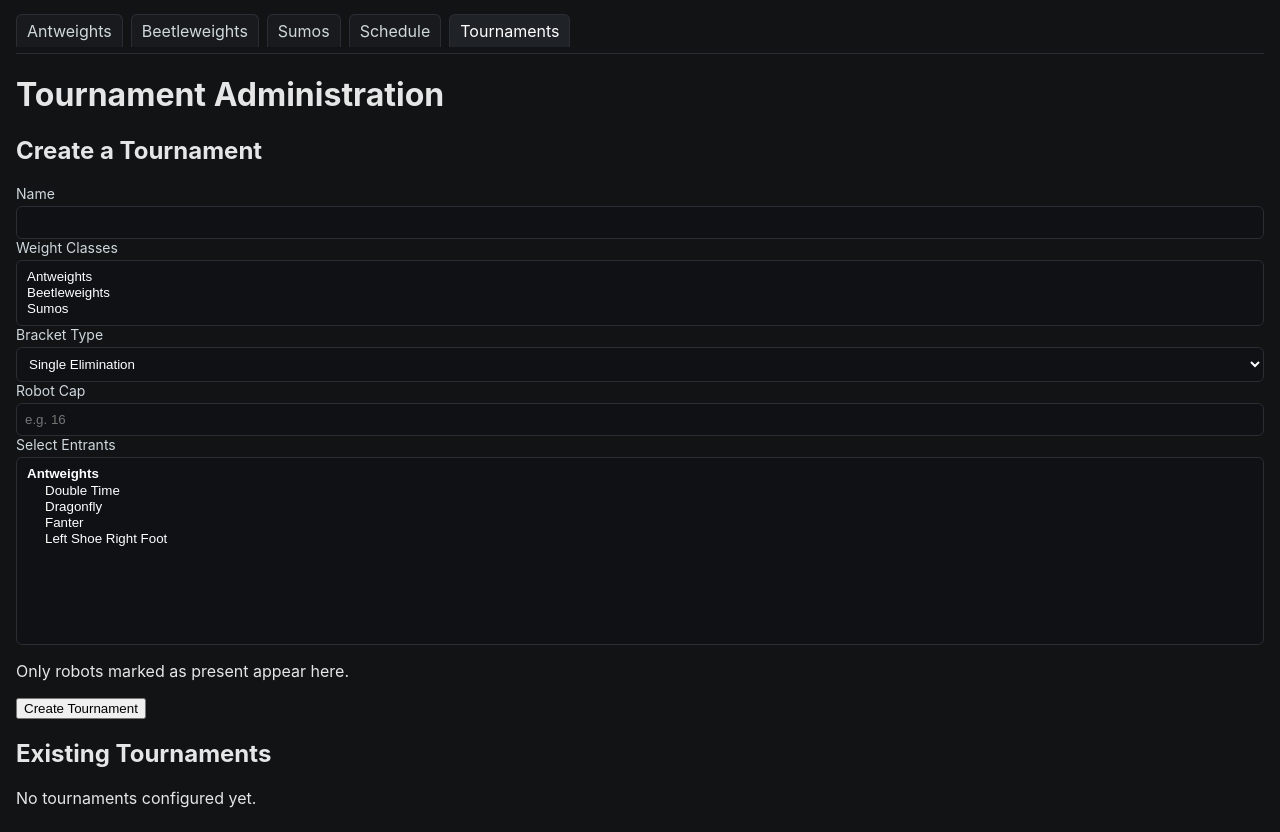
After one commit to grathwrang/BBRLDB, a Flask app: page /tournaments/admin in a window 1280 px wide. The commit adds this page. Run offline with Flask 3, Linux system fonts and the light colour scheme; some libraries are stand-ins or nearby versions.

Commit message:
Add tournament admin routes, templates, and tests

```diff
--- a/app.py
+++ b/app.py
@@ -1,5 +1,5 @@
 from flask import Flask, render_template, request, redirect, url_for, jsonify, send_file, flash
-import time, os, copy
+import time, os, copy, uuid
 from datetime import datetime
 from zoneinfo import ZoneInfo
 from werkzeug.utils import secure_filename
@@ -15,6 +15,8 @@ from storage import (
     load_judging_state,
     save_judging_state,
     update_judging_state,
+    load_tournaments,
+    save_tournaments,
 )
 from schedule_engine import generate
 from judging import (
@@ -57,6 +59,25 @@ def inject_globals():
     sched = load_schedule().get("list", [])
     top = sched[0] if sched else None
     return {"WEIGHT_CLASSES": WEIGHT_CLASSES, "TOP_MATCH": top}
+
+
+def get_present_robots_by_weight():
+    present = {}
+    all_dbs = load_all()
+    for wc, db in all_dbs.items():
+        robots = []
+        for name, info in (db.get("robots", {}) or {}).items():
+            if info.get("present"):
+                robots.append(name)
+        present[wc] = sorted(robots)
+    return present
+
+
+def _find_tournament(tournaments, tournament_id):
+    for tournament in tournaments:
+        if str(tournament.get("id")) == str(tournament_id):
+            return tournament
+    return None
 
 def robot_stats(db, name):
     info = db.get("robots", {}).get(name, {})
@@ -400,6 +421,134 @@ def robot_presence():
         robots[name]["present"] = present
         save_db(wc, db)
     return redirect(url_for("index", wc=wc))
+
+
+@app.get("/tournaments/admin")
+def tournament_admin():
+    data = load_tournaments()
+    tournaments = data.get("tournaments", []) if isinstance(data, dict) else []
+    # ensure matches lists exist for downstream rendering without mutating persisted data
+    normalized = []
+    for entry in tournaments:
+        if not isinstance(entry, dict):
+            continue
+        item = dict(entry)
+        matches = item.get("matches")
+        if not isinstance(matches, list):
+            item["matches"] = []
+        normalized.append(item)
+    return render_template(
+        "tournament_admin.html",
+        tournaments=normalized,
+        present_by_weight=get_present_robots_by_weight(),
+    )
+
+
+@app.post("/tournaments/admin/create")
+def tournaments_admin_create():
+    name = (request.form.get("name") or "").strip()
+    if not name:
+        flash("Tournament name is required", "error")
+        return redirect(url_for("tournament_admin"))
+
+    weight_classes = [wc for wc in request.form.getlist("weight_classes") if wc in WEIGHT_CLASSES]
+    if not weight_classes:
+        weight_classes = list(WEIGHT_CLASSES)
+
+    elimination = (request.form.get("elimination") or "single").strip().lower()
+    elimination = "double" if elimination.startswith("double") else "single"
+
+    cap_raw = (request.form.get("robot_cap") or "").strip()
+    robot_cap = None
+    if cap_raw:
+        try:
+            robot_cap = max(int(cap_raw), 0)
+        except Exception:
+            flash("Robot cap must be a number", "error")
+            return redirect(url_for("tournament_admin"))
+
+    entrants = []
+    seen = set()
+    for entrant in request.form.getlist("entrants"):
+        entrant = (entrant or "").strip()
+        if entrant and entrant not in seen:
+            entrants.append(entrant)
+            seen.add(entrant)
+
+    data = load_tournaments()
+    tournaments = data.get("tournaments") if isinstance(data, dict) else None
+    if tournaments is None or not isinstance(tournaments, list):
+        data = {"tournaments": []}
+        tournaments = data["tournaments"]
+
+    tournament = {
+        "id": str(uuid.uuid4()),
+        "name": name,
+        "weight_classes": weight_classes,
+        "elimination": elimination,
+        "robot_cap": robot_cap,
+        "entrants": entrants,
+        "matches": [],
+        "created_at": int(time.time()),
+    }
+    tournaments.append(tournament)
+    save_tournaments(data)
+    flash(f"Tournament '{name}' created", "info")
+    return redirect(url_for("tournament_admin"))
+
+
+@app.post("/tournaments/admin/update")
+def tournaments_admin_update():
+    tournament_id = (request.form.get("tournament_id") or "").strip()
+    if not tournament_id:
+        flash("Tournament ID missing", "error")
+        return redirect(url_for("tournament_admin"))
+
+    data = load_tournaments()
+    tournaments = data.get("tournaments") if isinstance(data, dict) else None
+    if tournaments is None or not isinstance(tournaments, list):
+        flash("Tournament data unavailable", "error")
+        return redirect(url_for("tournament_admin"))
+
+    tournament = _find_tournament(tournaments, tournament_id)
+    if tournament is None:
+        flash("Tournament not found", "error")
+        return redirect(url_for("tournament_admin"))
+
+    action = (request.form.get("action") or "set_winner").strip()
+    if action == "add_match":
+        red = (request.form.get("red_robot") or "").strip()
+        white = (request.form.get("white_robot") or "").strip()
+        round_label = (request.form.get("round") or "").strip() or "1"
+        match_id = (request.form.get("match_id") or "").strip() or str(uuid.uuid4())
+        if red and white:
+            matches = tournament.setdefault("matches", [])
+            matches.append(
+                {
+                    "id": match_id,
+                    "round": round_label,
+                    "red": red,
+                    "white": white,
+                    "winner": None,
+                }
+            )
+        else:
+            flash("Both robots are required to add a match", "error")
+    else:
+        match_id = (request.form.get("match_id") or "").strip()
+        winner = (request.form.get("winner") or "").strip()
+        matches = tournament.get("matches") or []
+        updated = False
+        for match in matches:
+            if str(match.get("id")) == match_id:
+                match["winner"] = winner or None
+                updated = True
+                break
+        if not updated:
+            flash("Match not found", "error")
+
+    save_tournaments(data)
+    return redirect(url_for("tournament_admin"))
 
 def save_upload(file):
     # Return a relative URL under /static/uploads or None
--- a/templates/base.html
+++ b/templates/base.html
@@ -14,6 +14,7 @@
       <a href="{{ url_for('index', wc='Beetleweights') }}" class="{{ 'active' if request.path=='/' and request.args.get('wc')=='Beetleweights' else '' }}">Beetleweights</a>
       <a href="{{ url_for('index', wc='Sumos') }}" class="{{ 'active' if request.path=='/' and request.args.get('wc')=='Sumos' else '' }}">Sumos</a>
       <a href="{{ url_for('schedule') }}" class="{{ 'active' if request.path.startswith('/schedule') else '' }}">Schedule</a>
+      <a href="{{ url_for('tournament_admin') }}" class="{{ 'active' if request.path.startswith('/tournaments') else '' }}">Tournaments</a>
 
     </div>
     {% block body %}{% endblock %}
--- /dev/null
+++ b/templates/tournament_admin.html
@@ -0,0 +1,142 @@
+{% extends "base.html" %}
+
+{% block body %}
+<h1>Tournament Administration</h1>
+
+<section class="tournament-create">
+  <h2>Create a Tournament</h2>
+  <form method="post" action="{{ url_for('tournaments_admin_create') }}">
+    <div class="form-row">
+      <label for="tournament-name">Name</label>
+      <input id="tournament-name" type="text" name="name" required>
+    </div>
+    <div class="form-row">
+      <label for="tournament-weight-classes">Weight Classes</label>
+      <select id="tournament-weight-classes" name="weight_classes" multiple size="{{ WEIGHT_CLASSES|length }}">
+        {% for wc in WEIGHT_CLASSES %}
+        <option value="{{ wc }}">{{ wc }}</option>
+        {% endfor %}
+      </select>
+    </div>
+    <div class="form-row">
+      <label for="tournament-elimination">Bracket Type</label>
+      <select id="tournament-elimination" name="elimination">
+        <option value="single">Single Elimination</option>
+        <option value="double">Double Elimination</option>
+      </select>
+    </div>
+    <div class="form-row">
+      <label for="tournament-cap">Robot Cap</label>
+      <input id="tournament-cap" type="number" min="0" name="robot_cap" placeholder="e.g. 16">
+    </div>
+    <div class="form-row">
+      <label for="tournament-entrants">Select Entrants</label>
+      <select id="tournament-entrants" name="entrants" multiple size="10">
+        {% for wc, robots in present_by_weight.items() %}
+          {% if robots %}
+          <optgroup label="{{ wc }}">
+            {% for robot in robots %}
+            <option value="{{ robot }}">{{ robot }}</option>
+            {% endfor %}
+          </optgroup>
+          {% endif %}
+        {% endfor %}
+      </select>
+      <p class="help-text">Only robots marked as present appear here.</p>
+    </div>
+    <button type="submit">Create Tournament</button>
+  </form>
+</section>
+
+<section class="tournament-manage">
+  <h2>Existing Tournaments</h2>
+  {% if tournaments %}
+    {% for tournament in tournaments %}
+    <article class="tournament-card">
+      <header>
+        <h3>{{ tournament.name }}</h3>
+        <p class="meta">{{ tournament.elimination|default('single')|title }} elimination &middot; Weight classes: {{ tournament.weight_classes|join(', ') }}</p>
+        <p class="meta">Robot cap: {{ tournament.robot_cap if tournament.robot_cap is not none else 'Uncapped' }}</p>
+        {% if tournament.entrants %}
+        <p class="meta">Entrants: {{ tournament.entrants|join(', ') }}</p>
+        {% else %}
+        <p class="meta">No entrants have been selected yet.</p>
+        {% endif %}
+      </header>
+
+      <section class="tournament-matches">
+        <h4>Bracket Matches</h4>
+        {% set matches = tournament.matches or [] %}
+        {% if matches %}
+          {% for match in matches %}
+          <form method="post" action="{{ url_for('tournaments_admin_update') }}" class="match-row">
+            <input type="hidden" name="tournament_id" value="{{ tournament.id }}">
+            <input type="hidden" name="action" value="set_winner">
+            <input type="hidden" name="match_id" value="{{ match.id }}">
+            <div class="match-details">
+              <strong>Round {{ match.round }}</strong> &mdash; {{ match.red }} vs {{ match.white }}
+            </div>
+            <label class="match-winner">Winner
+              <select name="winner">
+                <option value="">-- Pending --</option>
+                <option value="{{ match.red }}" {% if match.winner == match.red %}selected{% endif %}>{{ match.red }}</option>
+                <option value="{{ match.white }}" {% if match.winner == match.white %}selected{% endif %}>{{ match.white }}</option>
+              </select>
+            </label>
+            <button type="submit">Save</button>
+          </form>
+          {% endfor %}
+        {% else %}
+          <p>No matches have been created.</p>
+        {% endif %}
+      </section>
+
+      <section class="tournament-add-match">
+        <h4>Add Match</h4>
+        <form method="post" action="{{ url_for('tournaments_admin_update') }}">
+          <input type="hidden" name="tournament_id" value="{{ tournament.id }}">
+          <input type="hidden" name="action" value="add_match">
+          <div class="form-row">
+            <label>Round
+              <input type="text" name="round" value="{{ matches|length + 1 }}">
+            </label>
+          </div>
+          <div class="form-row">
+            <label>Match ID (optional)
+              <input type="text" name="match_id" placeholder="Auto if blank">
+            </label>
+          </div>
+          <div class="form-row">
+            <label>Red Robot
+              <select name="red_robot">
+                <option value="">-- Select robot --</option>
+                {% for wc, robots in present_by_weight.items() %}
+                  {% for robot in robots %}
+                  <option value="{{ robot }}">{{ robot }} ({{ wc }})</option>
+                  {% endfor %}
+                {% endfor %}
+              </select>
+            </label>
+          </div>
+          <div class="form-row">
+            <label>White Robot
+              <select name="white_robot">
+                <option value="">-- Select robot --</option>
+                {% for wc, robots in present_by_weight.items() %}
+                  {% for robot in robots %}
+                  <option value="{{ robot }}">{{ robot }} ({{ wc }})</option>
+                  {% endfor %}
+                {% endfor %}
+              </select>
+            </label>
+          </div>
+          <button type="submit">Add Match</button>
+        </form>
+      </section>
+    </article>
+    {% endfor %}
+  {% else %}
+    <p>No tournaments configured yet.</p>
+  {% endif %}
+</section>
+{% endblock %}
```
Also changed, not shown: storage.py (+38 -0 lines), tests/test_app.py (+2 -0 lines), tests/test_tournament_admin.py (added, +145 -0 lines).
